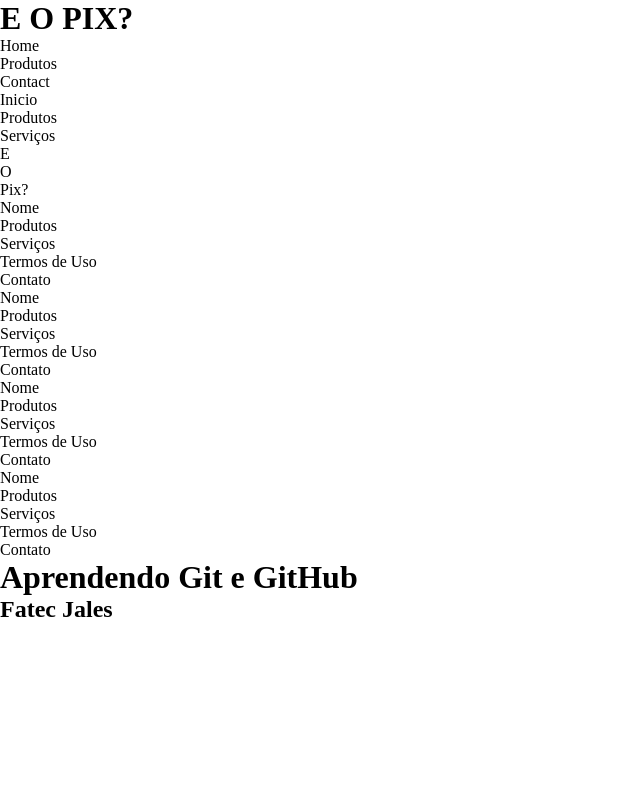
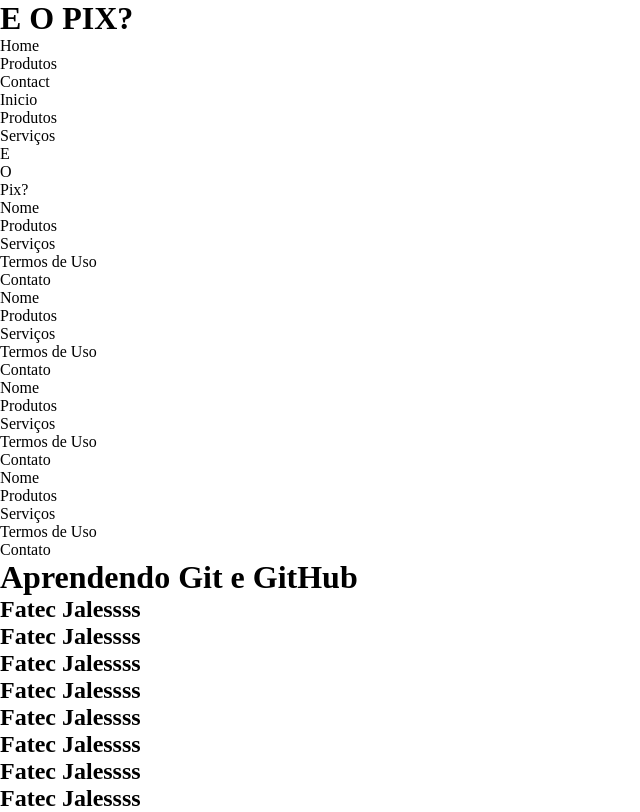
Before and after one commit to CaioHenriqueMouco/Intro-GIT-ADS, a plain HTML site: page index.html in a window 1280 px wide. Shown: the whole page, without its empty margins (0-640 px from the left). Drawn offline with Linux system fonts and the light colour scheme.

Commit message:
Update index.html
Alterando o FATEC JALESSS

```diff
--- a/index.html
+++ b/index.html
@@ -67,7 +67,14 @@
         <h1>Aprendendo Git e GitHub</h1>
     </div>
     <div>
-        <h2>Fatec Jales</h2>
+        <h2>Fatec Jalessss</h2>
+        <h2>Fatec Jalessss</h2>
+        <h2>Fatec Jalessss</h2>
+        <h2>Fatec Jalessss</h2>
+        <h2>Fatec Jalessss</h2>
+        <h2>Fatec Jalessss</h2>
+        <h2>Fatec Jalessss</h2>
+        <h2>Fatec Jalessss</h2>
     </div>
 
 
```
